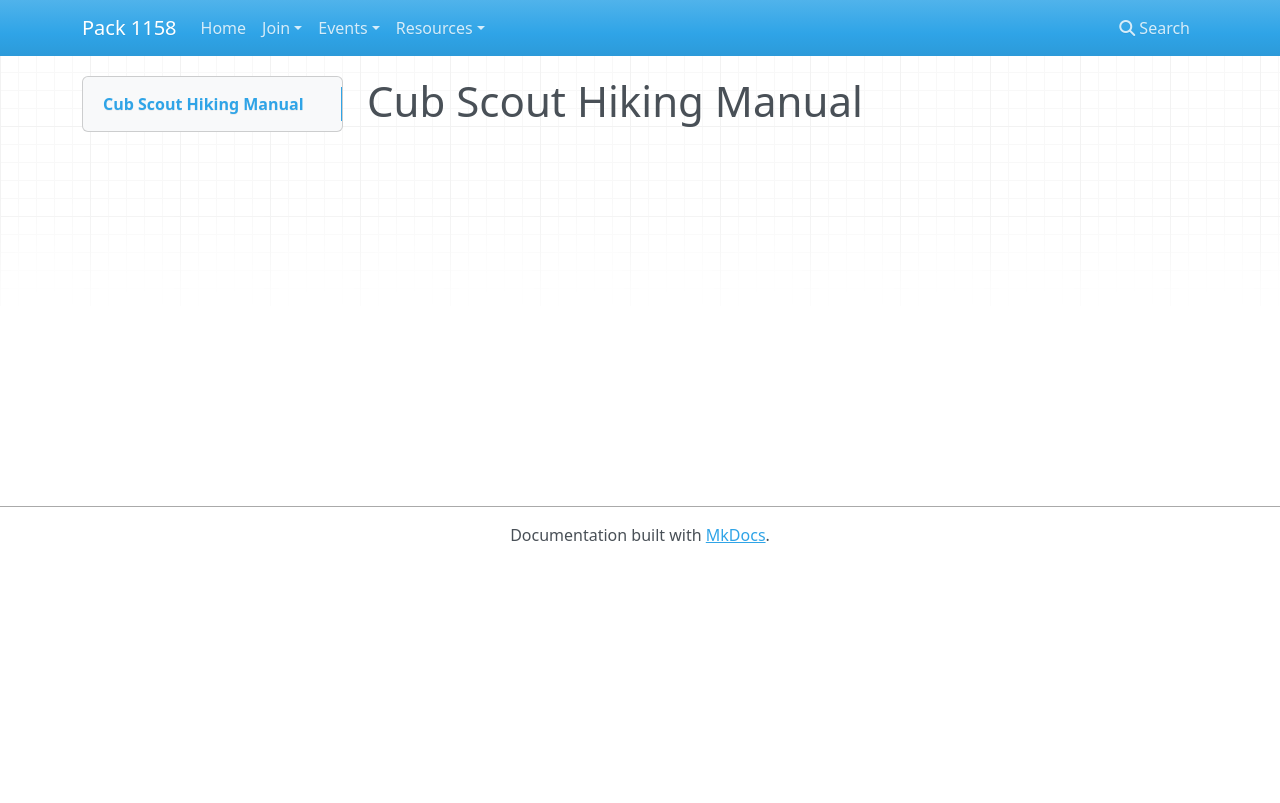
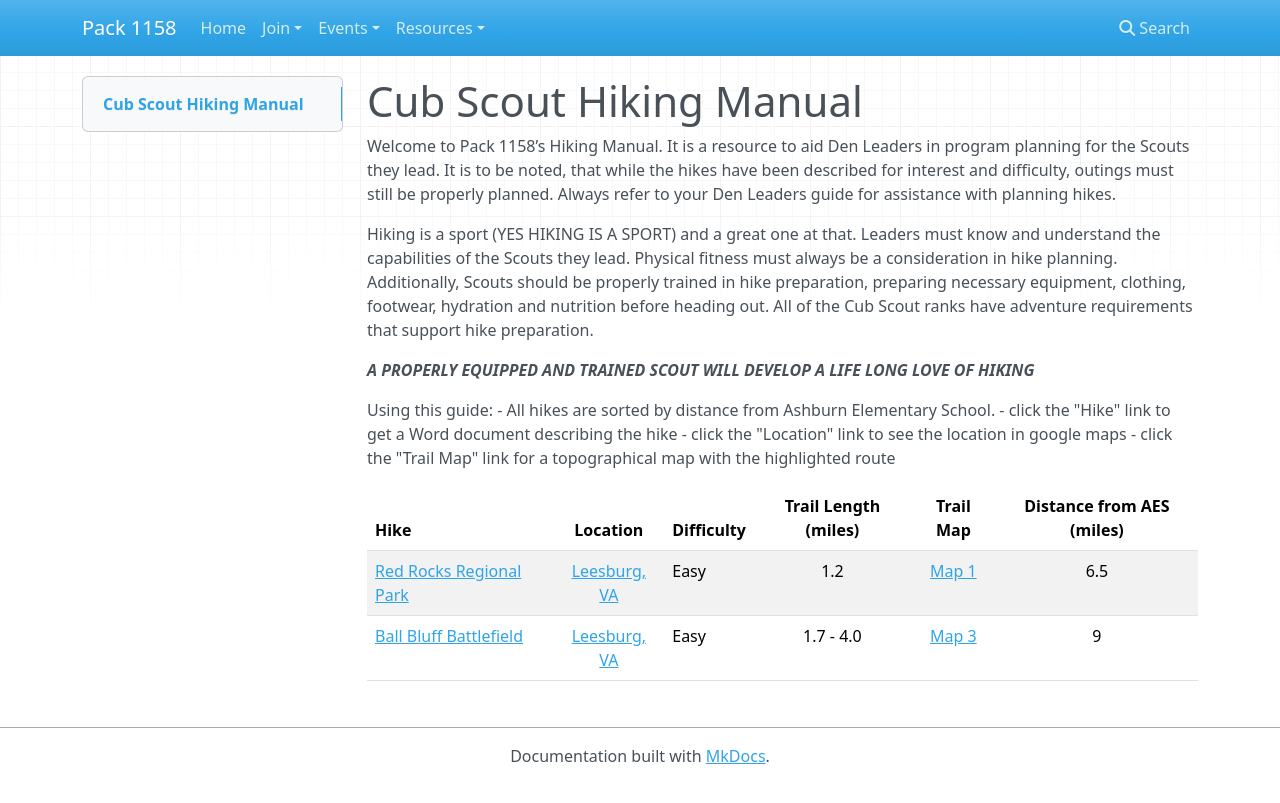
Before and after one commit to pack1158/pack1158.github.io, an MkDocs documentation site: the page built from docs/outdoors/hiking.md, in a window 1280 px wide. Shown: the top 803 px of the page. Built offline with MkDocs 1.6.1, drawn with Linux system fonts in a browser that asks for light colours; nearby versions of some CDN libraries; old or Windows-style settings are respelled for this version of MkDocs.

Commit message:
Update hiking.md
Starting to format table

```diff
--- a/docs/outdoors/hiking.md
+++ b/docs/outdoors/hiking.md
@@ -1 +1,18 @@
 # Cub Scout Hiking Manual
+Welcome to Pack 1158’s Hiking Manual. It is a resource to aid Den Leaders in program planning for the Scouts they lead. It is to be noted, that while the hikes have been described for interest and difficulty, outings must still be properly planned. Always refer to your Den Leaders guide for assistance with planning hikes.
+
+Hiking is a sport (YES HIKING IS A SPORT) and a great one at that. Leaders must know and understand the capabilities of the Scouts they lead. Physical fitness must always be a consideration in hike planning. Additionally, Scouts should be properly trained in hike preparation, preparing necessary equipment, clothing, footwear, hydration and nutrition before heading out. All of the Cub Scout ranks have adventure requirements that support hike preparation.
+
+***A PROPERLY EQUIPPED AND TRAINED SCOUT WILL DEVELOP A LIFE LONG LOVE OF HIKING***
+
+
+Using this guide:
+- All hikes are sorted by distance from Ashburn Elementary School.
+- click the "Hike" link to get a Word document describing the hike
+- click the "Location" link to see the location in google maps
+- click the "Trail Map" link for a topographical map with the highlighted route
+
+ Hike | Location | Difficulty | Trail Length (miles) | Trail Map | Distance from AES (miles)
+ ---- | :------: | ---------- | :----------: | :-------: | :---------------:
+[Red Rocks Regional Park](Red%20Rocks%20Hike1.docx)  |	[Leesburg, VA](https://goo.gl/maps/8cJeH6c84VEBmzQx5)  |	Easy |	1.2 |	[Map 1](RedRockMap1-1.pdf)	| 6.5
+[Ball Bluff Battlefield](Balls%20Bluff%20Hike3.docx)|	[Leesburg, VA](https://goo.gl/maps/azUUyzDnhqj7PaUE7)|	Easy |	1.7 - 4.0	| [Map 3](Balls%20Bluff%20Map3-1.pdf) |	9
```
